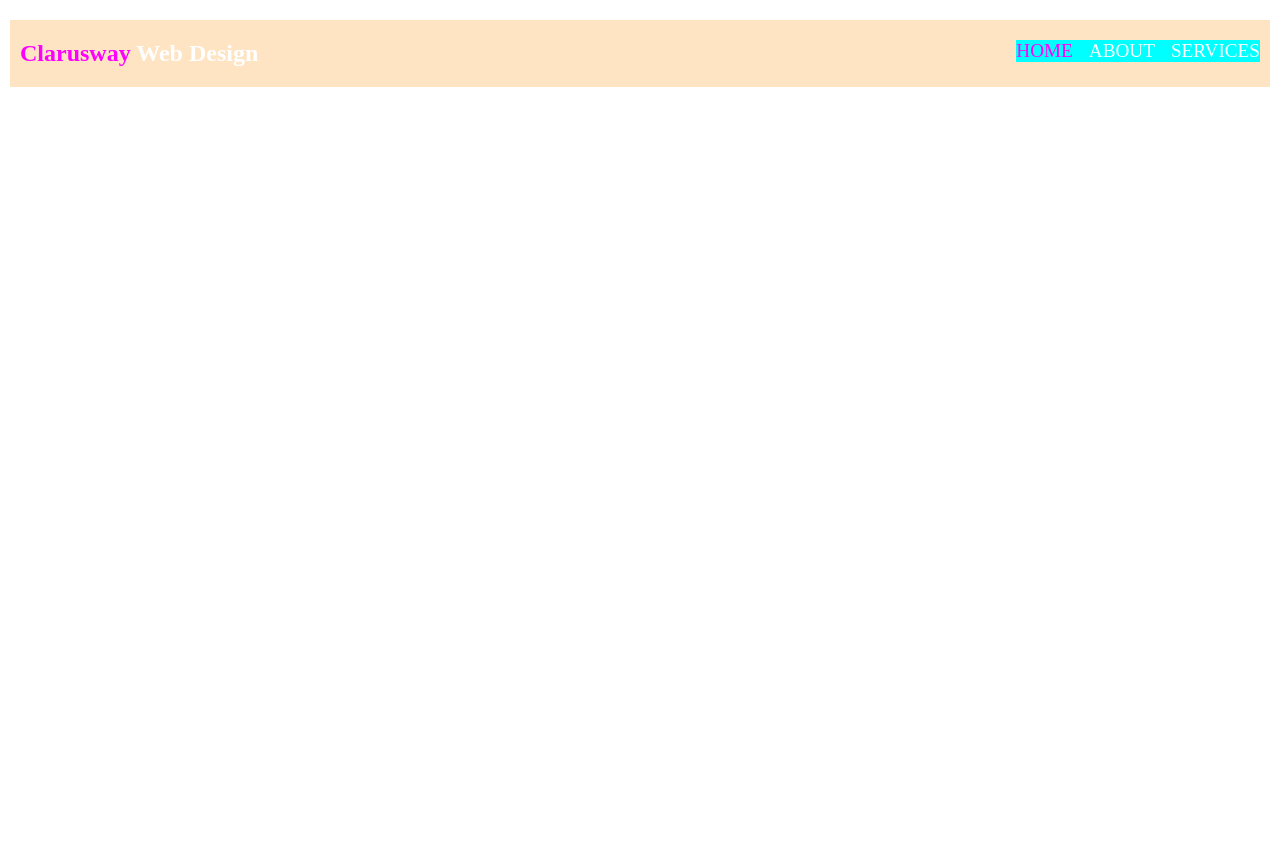
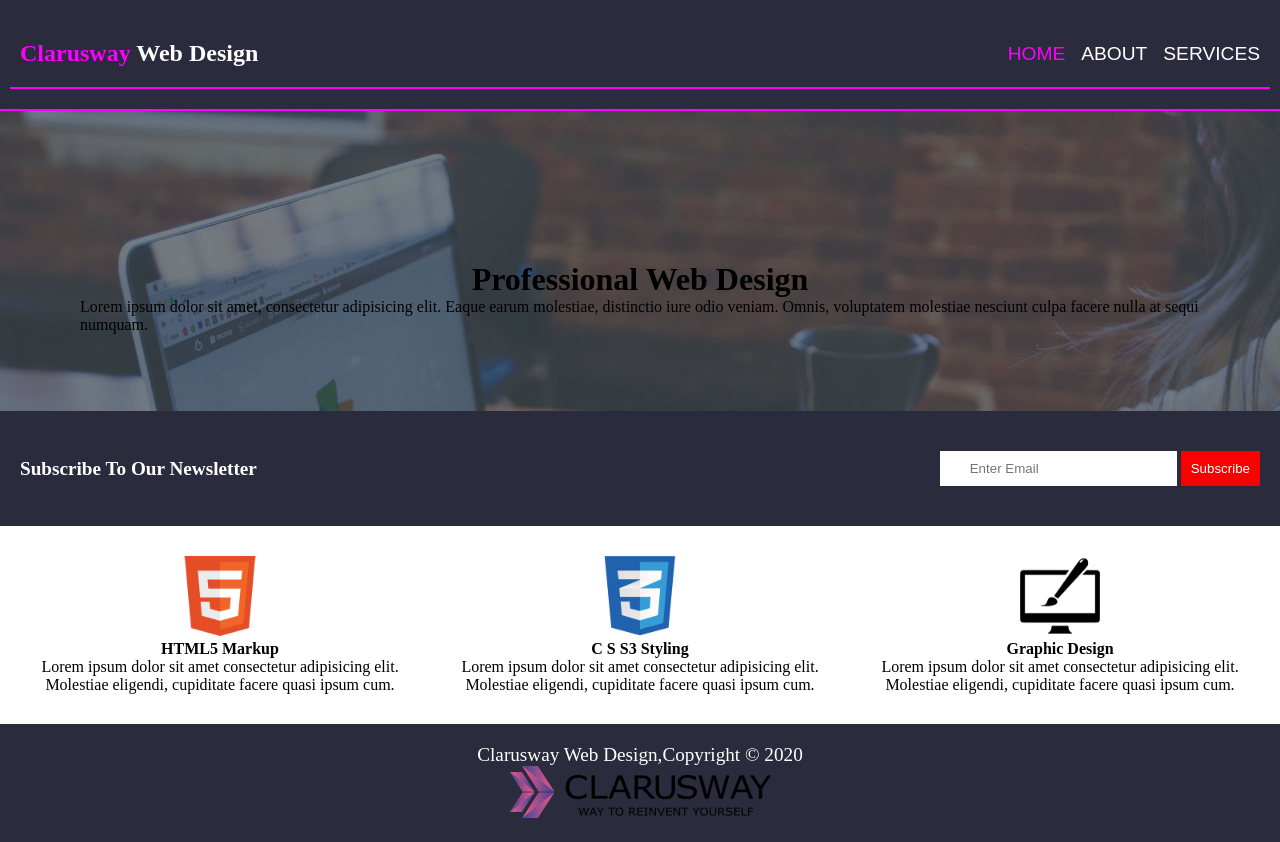
Before and after one commit to humEyra1064/weppage29a, a plain HTML site: page index.html in a window 1280 px wide. Before the commit the page ends 800 px from the top, so only its background shows below. Drawn offline with Linux system fonts and the light colour scheme.

Commit message:
html end

```diff
--- a/index.html
+++ b/index.html
@@ -27,9 +27,52 @@
 
        </div>
 
+   </header>
+   <div class="foto">
+
+    <h1>Professional Web Design</h1>
+    <p>Lorem ipsum dolor sit amet, consectetur adipisicing elit. Eaque earum molestiae, distinctio iure odio veniam. Omnis, voluptatem molestiae nesciunt culpa facere nulla at sequi numquam.</p>
+   </div>
+   <div class="center">
+    <div class="left">
+        <h3>Subscribe To Our Newsletter</h3>
+    </div>
+        <div class="mail">
+            <input type="email" id="email" class="email" placeholder="Enter Email">
+            <label for="email"></label>
+            <button class="btn">Subscribe</button>
+        </div>
+
+   </div>
+   <div class="logo">
+    <div class="html">
+        <img src="logo_html.png" alt="">
+        <h4>HTML5 Markup</h4>
+        <p>Lorem ipsum dolor sit amet consectetur adipisicing elit. Molestiae eligendi, cupiditate facere quasi ipsum cum.</p>
+
+    </div>
+    <div class="css">
+        <img src="logo_css.png" alt="">
+        <h4>C S S3 Styling</h4>
+        <p>Lorem ipsum dolor sit amet consectetur adipisicing elit. Molestiae eligendi, cupiditate facere quasi ipsum cum.</p>
+
+    </div>
+    <div class="graphic">
+        <img src="logo_brush.png" alt="">
+        <h4>Graphic Design</h4>
+        <p>Lorem ipsum dolor sit amet consectetur adipisicing elit. Molestiae eligendi, cupiditate facere quasi ipsum cum.</p>
+
+    </div>
 
 
-    </header>
+
+
+   </div>
+   <footer class="footer">
+    <p>Clarusway Web Design,Copyright © 2020</p>
+    <img src="clarusway_logo.png" alt="">
+
+   </footer>
 
 </body>
 </html>
--- a/style.css
+++ b/style.css
@@ -3,12 +3,17 @@
     padding: 0;
     box-sizing: border-box;
 }
+body{
+    background-color: rgb(43, 43, 62);
+}
 .conteiner{
-    background-color: bisque;
+    /* background-color: bisque; */
     display: flex;
     justify-content: space-between;
     margin: 20px 10px;
     padding: 20px 10px;
+    align-items: center;
+    border-bottom: 2px solid fuchsia;
 }
 .prgrf{
     color: white;
@@ -17,16 +22,88 @@ span{
     color: fuchsia;
 }
 ul{
-    background-color: aqua;
+    /* background-color: aqua; */
     display: flex;
     justify-content: space-around;
     list-style: none;
     gap: 1rem;
     font-size: larger;
+    font-family: Arial, Helvetica, sans-serif;
 
 }
 a{
     text-decoration: none;
     gap: 1rem;
     color: white;
+
+
 }
+.foto{
+   background-image: url(showcase.jpg);
+   padding: 150px 80px;
+  width:100%;
+  height:200px;
+  background-size: cover;
+   flex-wrap:wrap;
+   border-top: 2px solid fuchsia;
+}
+
+h1{
+    text-align: center;
+}
+.center{
+
+    display: flex;
+    justify-content: space-between;
+    margin: 20px 10px;
+    padding: 20px 10px;
+    align-items: center;
+}
+h3{
+    color: white;
+    font-size: larger;
+}
+.email{
+    padding: 10px 30px;
+    border: none;
+}
+
+.btn{
+    padding: 10px;
+    background-color:rgb(250, 0, 0);
+    color: white;
+    border: none;
+}
+.logo{background-color:white;
+    display: flex;
+    justify-content: space-around;
+    align-items: center;
+    padding: 30px 10px;
+}
+.logo img{
+    width: 80px;
+}
+.html{
+
+    text-align: center;
+
+
+}
+.css{
+
+    text-align: center;
+
+}
+.graphic{
+
+    text-align: center;
+
+}
+.footer{
+    padding:20px ;
+    text-align: center;
+}
+.footer p{
+    color: white;
+    font-size: larger;
+}
```
